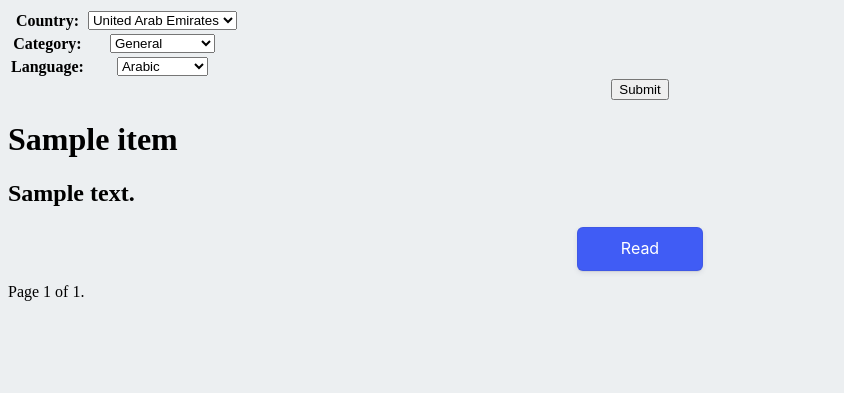
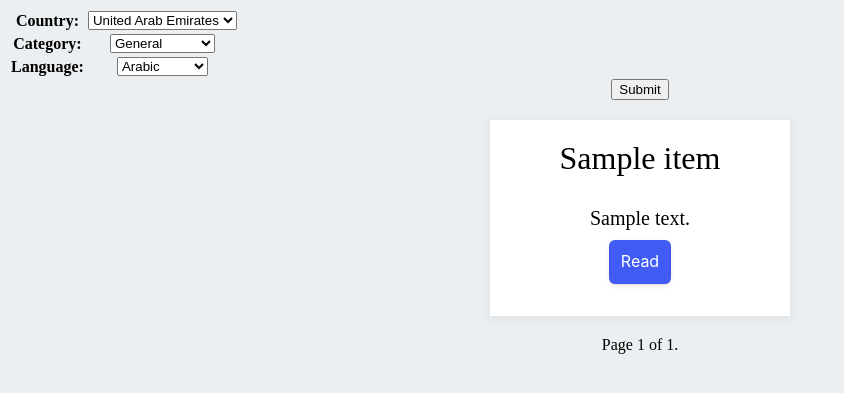
Before and after one commit to tomson611/NewsRead, a Django app: template reader/templates/reader/sources.html in a window 1280 px wide. Shown: the top 393 px of the page, without its empty margins (0-844 px from the left). Run offline with Django 4.2, Linux system fonts and the light colour scheme; tables that the repository leaves empty hold one stand-in row (values such as "Sample post"); the template is opened without the code that fills it: values that come from a table or form of the project are taken from there, most other values are stand-ins (such as "Sample title", 1, 10 or a date in 2020).

Commit message:
Add card styles

```diff
--- a/reader/static/reader/style.css
+++ b/reader/static/reader/style.css
@@ -1,5 +1,7 @@
 body  {
     background-color: #eceff1;
+    box-sizing: border-box;
+    height: 100%;
 }
 
 
@@ -12,7 +14,23 @@ body  {
     box-shadow: rgba(149, 157, 165, 0.2) 0 2px 10px;
 }
 
-.article h1 {
+.card {
+    background-color: #ffffff;
+    display: flex;
+    flex-direction: column;
+    width: 300px;
+    margin: 20px;
+    padding-bottom: 20px;
+    box-shadow: rgba(149, 157, 165, 0.2) 0 2px 10px;
+}
+
+.card-container {
+    display: flex;
+    flex-wrap: wrap;
+    justify-content: center;
+}
+
+.article, .card h1 {
     padding: 20px 10px;
     margin-bottom: 0;
     margin-top: 0;
@@ -20,7 +38,7 @@ body  {
     text-align: center;
 }
 
-.article h2 {
+.article, .card h2 {
     padding: 10px;
     margin: 0;
     font-weight: 200;
@@ -29,7 +47,7 @@ body  {
     text-wrap: balance;
 }
 
-.article span {
+.article, .card-container span {
     margin-left: 5px;
 }
 
@@ -72,7 +90,7 @@ img {
     user-select: none;
     -webkit-user-select: none;
     touch-action: manipulation;
-    width: 10%;
+    margin-top: auto;
 }
 
 .button:disabled {
@@ -86,3 +104,7 @@ img {
 form {
     text-align: center;
 }
+
+.pagination {
+    text-align: center;
+}
```
